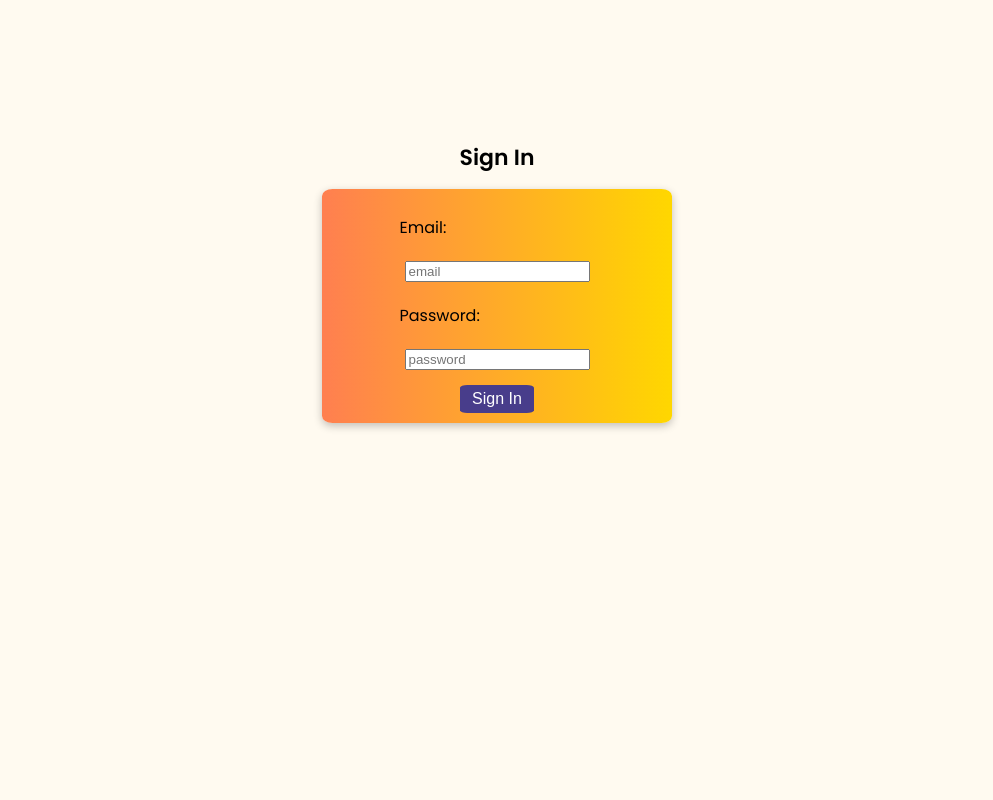
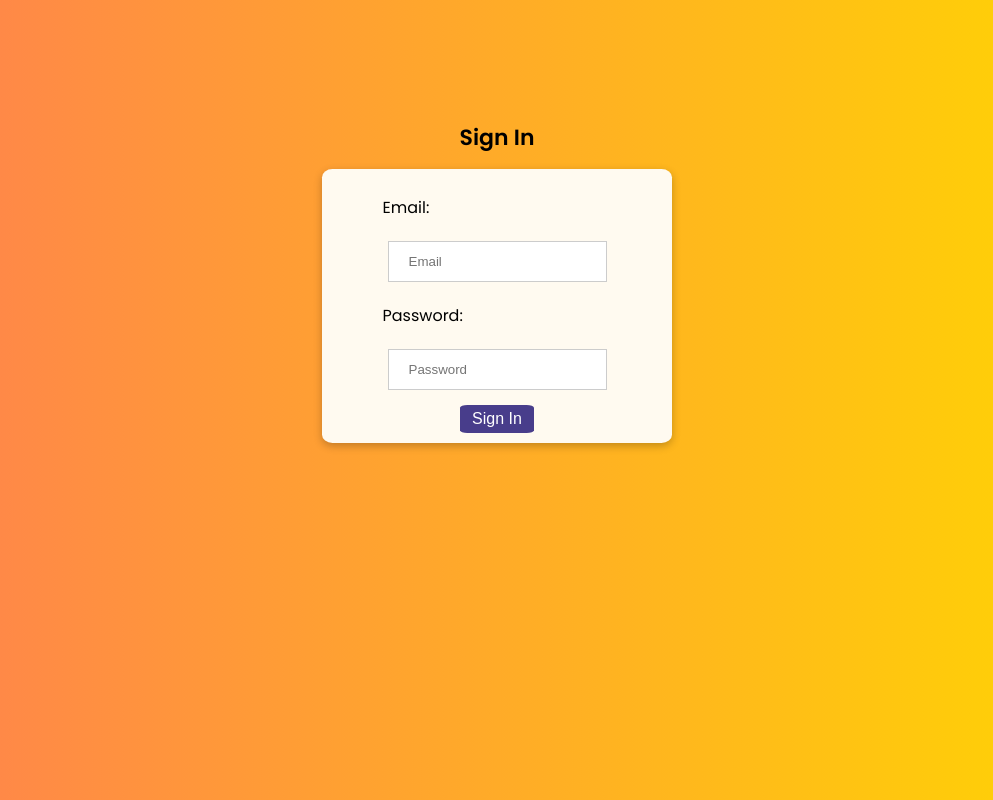
Before and after one commit to codeAdventureNow/LoginFormReact, a React (Create React App) app: page / in a window 1280 px wide. Shown: the whole page, without its empty margins (143-1136 px from the left). Built offline with nearby package versions, Linux system fonts and the light colour scheme.

Commit message:
changed background colors,inputs have borders on focus

```diff
--- a/src/App.css
+++ b/src/App.css
@@ -8,7 +8,8 @@ body {
   font-family: 'Poppins', sans-serif;
   margin: 20px;
   padding: 0;
-  background: #fffaf0;
+
+  background: linear-gradient(to right, #ff7f50, #ffd700);
 }
 
 h1 {
@@ -52,8 +53,20 @@ ul {
 label {
   display: block;
 }
-input {
+input[type='email'],
+input[type='password'] {
   margin: 5px;
+  padding: 12px 20px;
+  border: 1px solid #ccc;
+  -webkit-transition: 0.2s;
+  transition: 0.2s;
+  outline: none;
+}
+
+input[type='email']:focus,
+input[type='password']:focus {
+  border: 1px solid blue;
+  border-radius: 3px;
 }
 
 .wrapper {
@@ -62,7 +75,6 @@ input {
   justify-content: center;
   align-items: center;
   height: 70vh;
-  /* outline: 1px solid red; */
 }
 
 .form {
@@ -71,6 +83,7 @@ input {
   justify-content: center;
   align-items: center;
   background: linear-gradient(to right, #ff7f50, #ffd700);
+  background: #fffaf0;
   /* background: #ff7f50; */
   width: 350px;
   border-radius: 3%;
@@ -91,6 +104,7 @@ input {
 
 .errorMessage {
   font-size: 12px;
+  color: red;
 }
 
 button {
--- a/src/App.js
+++ b/src/App.js
@@ -22,7 +22,7 @@ export default function MyForm() {
     e.preventDefault();
 
     if (password.length < 5 || password === '') {
-      setPasswordError('Your password must be 5 characters or more.');
+      setPasswordError('Password must be 5 characters or more.');
     } else {
       setSuccessMessage('Sign in succesful!');
       setEmail('');
@@ -39,7 +39,7 @@ export default function MyForm() {
           <label>
             <p>Email: </p>
             <input
-              placeholder='email'
+              placeholder='Email'
               value={email}
               onChange={handleEmailChange}
               type='email'
@@ -50,7 +50,7 @@ export default function MyForm() {
             <p> Password: </p>
 
             <input
-              placeholder='password'
+              placeholder='Password'
               value={password}
               onChange={handlePasswordChange}
               type='password'
```
